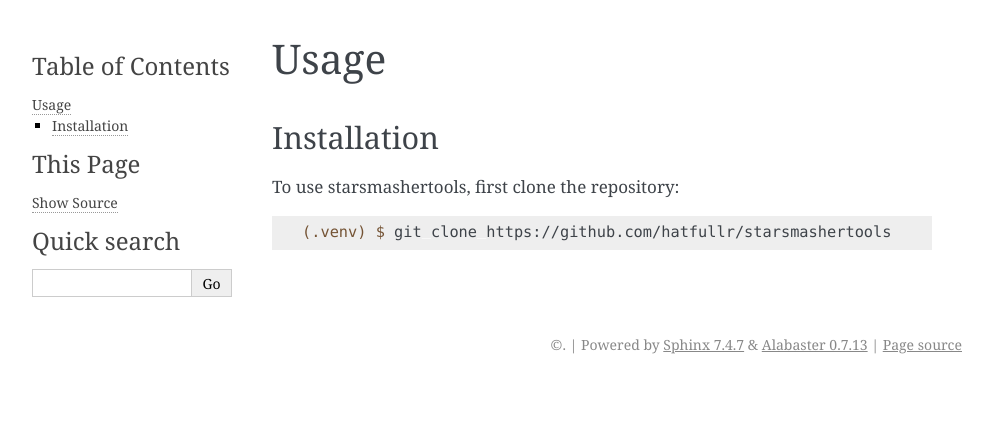
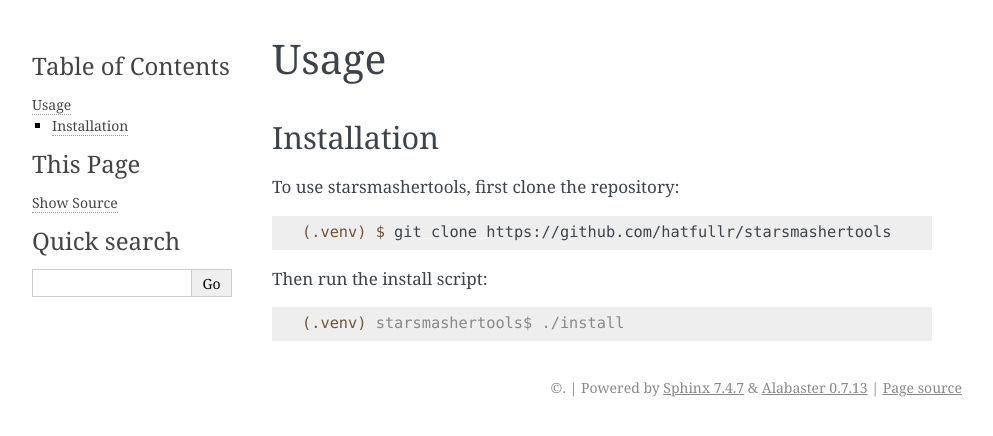
Before and after one commit to hatfullr/starsmashertools, a Sphinx documentation site: the page built from docs/usage.rst, in a window 1280 px wide. Shown: the top 436 px of the page, without its empty margins (148-1141 px from the left). Built offline with Sphinx 7.4.7, drawn with Linux system fonts in a browser that asks for light colours.

Commit message:
Update usage.rst

```diff
--- a/docs/usage.rst
+++ b/docs/usage.rst
@@ -10,3 +10,9 @@ To use starsmashertools, first clone the repository:
 .. code-block:: console
 
    (.venv) $ git clone https://github.com/hatfullr/starsmashertools
+
+Then run the install script:
+
+.. code-block:: console
+
+   (.venv) starsmashertools$ ./install
```
